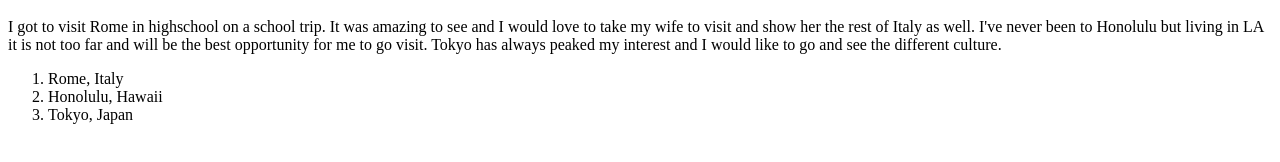
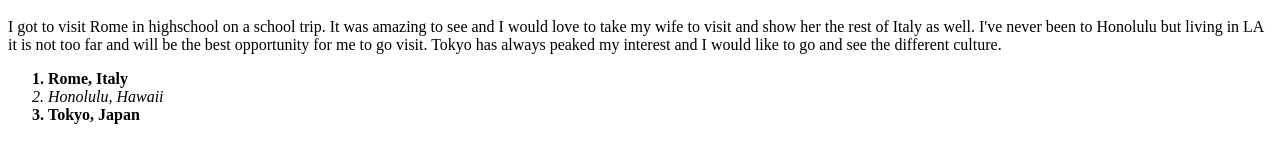
Before and after one commit to AnthonyLaurio/html-exercise, a plain HTML site: page index.html in a window 1280 px wide. Shown: the part 368-530 px from the top of the page. Drawn offline with Linux system fonts and the light colour scheme.

Commit message:
Add strong and emphasis to list of cities to visit

```diff
--- a/index.html
+++ b/index.html
@@ -29,9 +29,9 @@
                 would like to go and see the different culture.
             </p>
             <ol>
-                <li>Rome, Italy</li>
-                <li>Honolulu, Hawaii</li>
-                <li>Tokyo, Japan</li>
+                <strong><li>Rome, Italy</li></strong>
+                <em><li>Honolulu, Hawaii</li></em>
+                <strong><li>Tokyo, Japan</li></strong>
             </ol>
     </body>
 </html>
```
